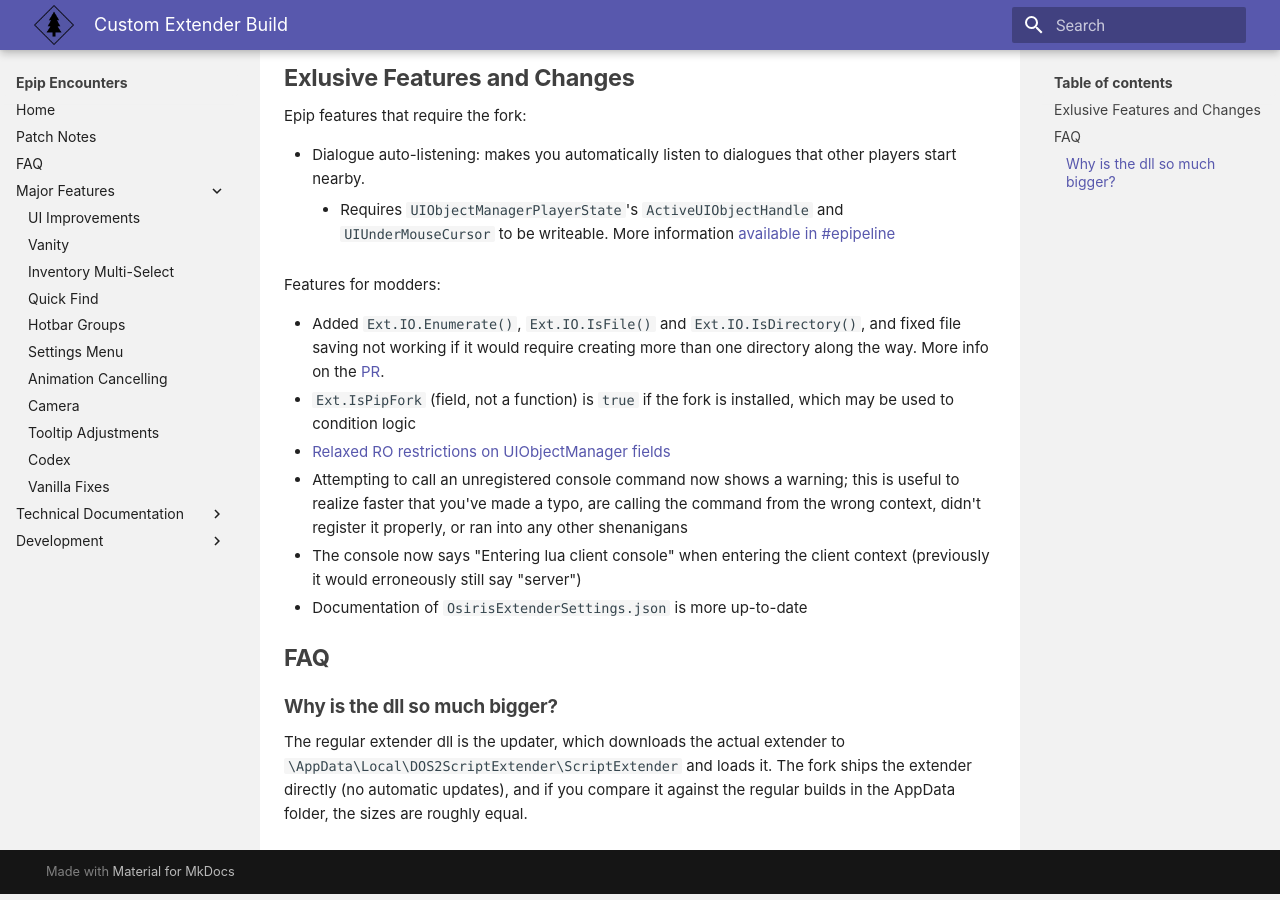
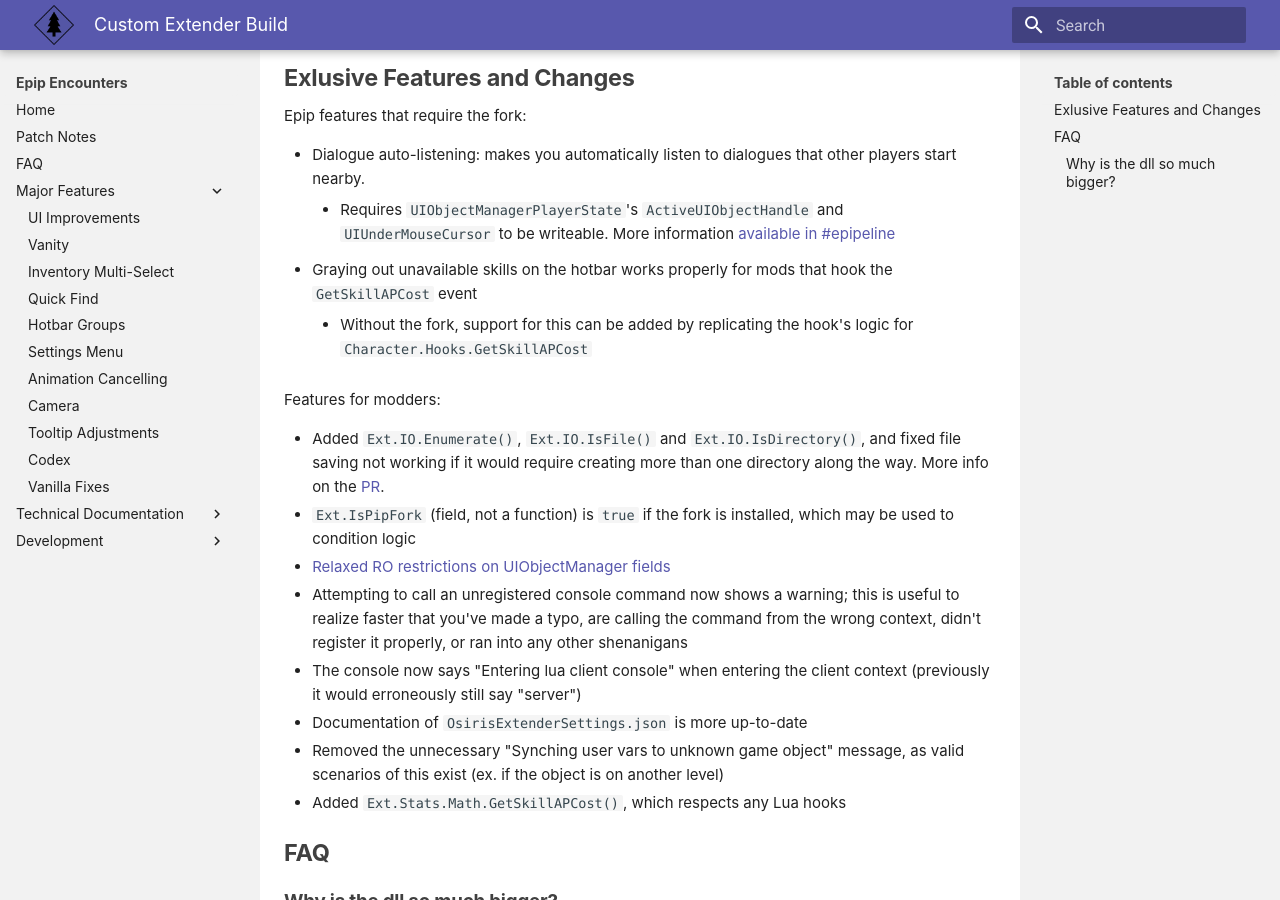
Before and after one commit to PinewoodPip/epip, an MkDocs documentation site: the page built from docs/extender.md, in a window 1280 px wide and 900 px high, scrolled down 418 px. Built offline with MkDocs 1.6.1 and Material for MkDocs 9.7.7, drawn with Linux system fonts in a browser that asks for light colours.

Commit message:
Update extender fork page

```diff
--- a/docs/extender.md
+++ b/docs/extender.md
@@ -14,6 +14,8 @@ Epip features that require the fork:
 
 - Dialogue auto-listening: makes you automatically listen to dialogues that other players start nearby.
     - Requires `UIObjectManagerPlayerState`'s `ActiveUIObjectHandle` and `UIUnderMouseCursor` to be writeable. More information [available in #epipeline](https://discord.com/channels/607369048929468456/1109024195528118282/1156471924675858443)
+- Graying out unavailable skills on the hotbar works properly for mods that hook the `GetSkillAPCost` event
+    - Without the fork, support for this can be added by replicating the hook's logic for `Character.Hooks.GetSkillAPCost`
 
 Features for modders:
 
@@ -23,6 +25,8 @@ Features for modders:
 - Attempting to call an unregistered console command now shows a warning; this is useful to realize faster that you've made a typo, are calling the command from the wrong context, didn't register it properly, or ran into any other shenanigans
 - The console now says "Entering lua client console" when entering the client context (previously it would erroneously still say "server")
 - Documentation of `OsirisExtenderSettings.json` is more up-to-date
+- Removed the unnecessary "Synching user vars to unknown game object" message, as valid scenarios of this exist (ex. if the object is on another level)
+- Added `Ext.Stats.Math.GetSkillAPCost()`, which respects any Lua hooks
 
 ## FAQ
 
```
